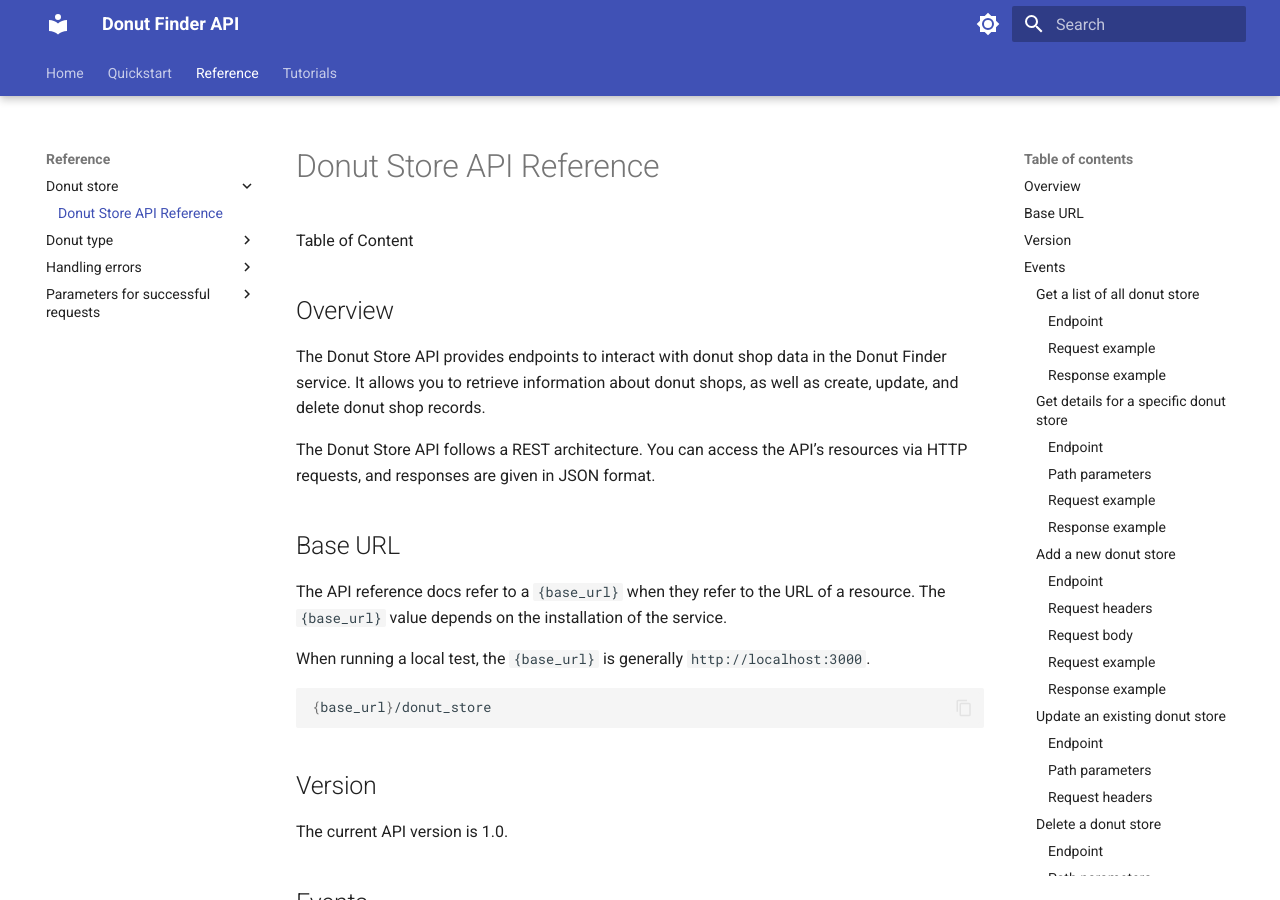
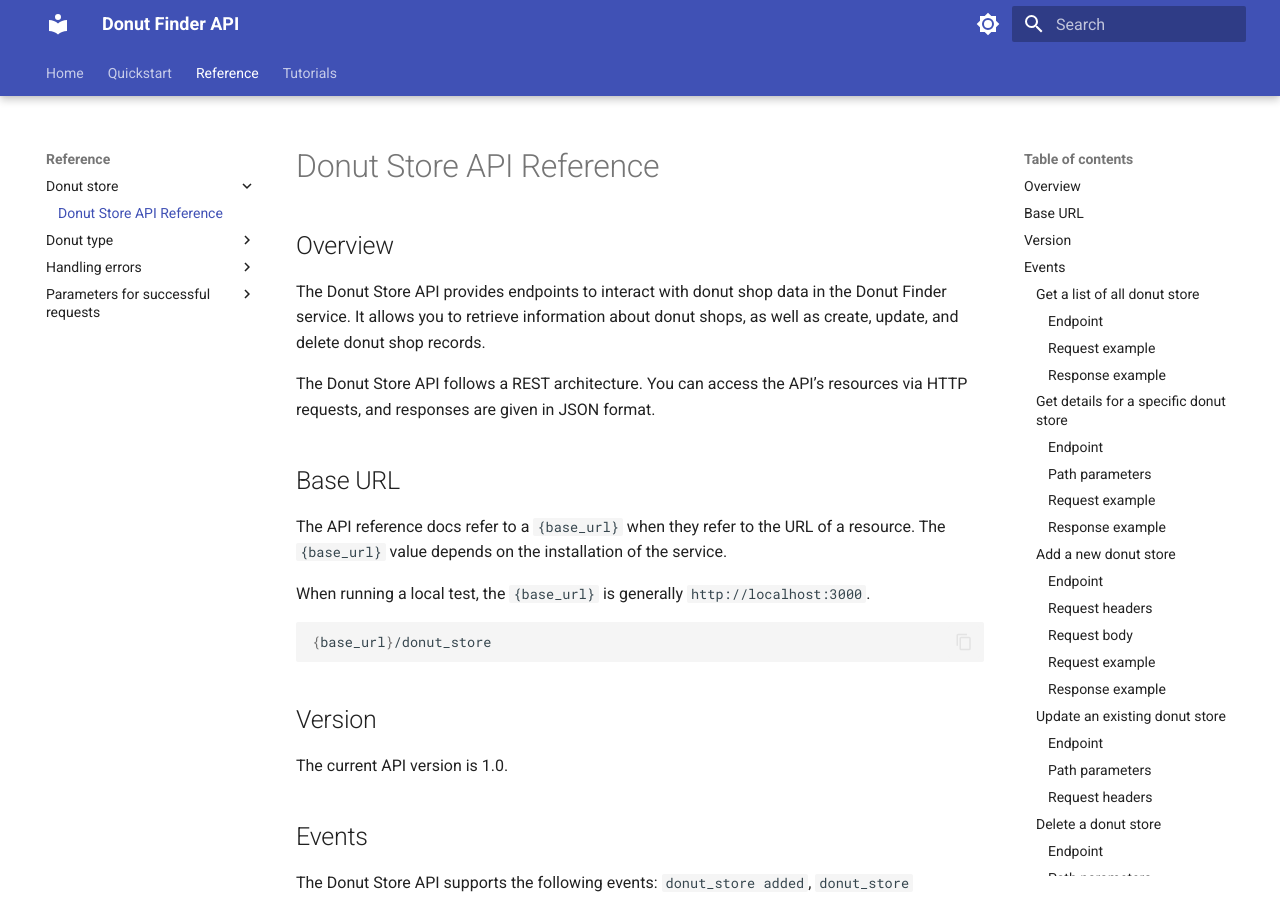
Before and after one commit to Aviatorscode2/Donut-Finder, an MkDocs documentation site: the page built from docs/Reference/donut-store/index.md, in a window 1280 px wide and 900 px high. Built offline with MkDocs 1.6.1 and Material for MkDocs 9.7.7, drawn with Linux system fonts in a browser that asks for light colours.

Commit message:
content changes

```diff
--- a/docs/Reference/donut-store/index.md
+++ b/docs/Reference/donut-store/index.md
@@ -1,6 +1,5 @@
 # Donut Store API Reference
 
-Table of Content
 ## Overview
 
 The Donut Store API provides endpoints to interact with donut shop data in the Donut Finder service. It allows you to retrieve information about donut shops, as well as create, update, and delete donut shop records.
```
